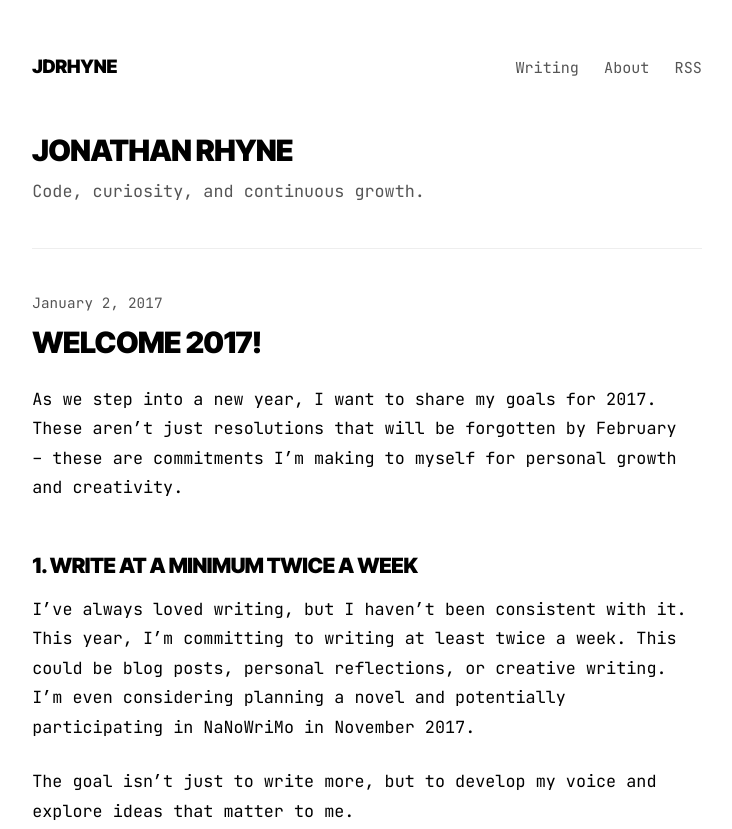
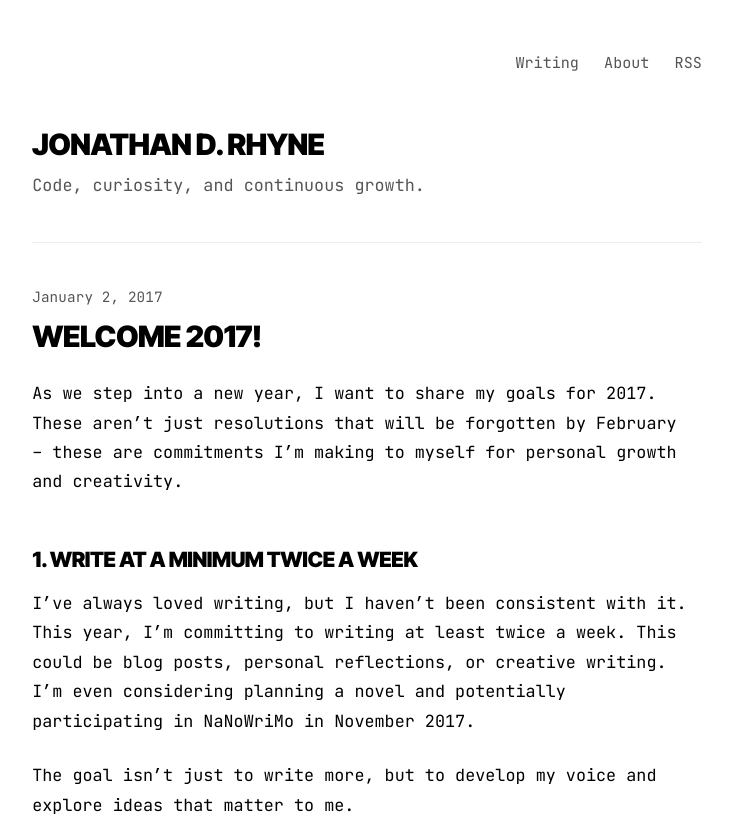
Before and after one commit to jdrhyne/jdrhyne-me, an Astro site: page / in a window 1280 px wide. Shown: the top 829 px of the page, without its empty margins (273-1005 px from the left). Built offline with nearby package versions, Linux system fonts and the light colour scheme; Astro itself is replaced by a stand-in of ours.

Commit message:
Homepage: full name + tagline, hide JDRHYNE logo

```diff
--- a/src/components/Header.astro
+++ b/src/components/Header.astro
@@ -1,8 +1,9 @@
 ---
+const isHome = Astro.url.pathname === '/';
 ---
 
 <header>
-  <a href="/" class="logo">JDRHYNE</a>
+  {!isHome && <a href="/" class="logo">JDRHYNE</a>}
   <nav>
     <a href="/thoughts">Writing</a>
     <a href="/about">About</a>
@@ -25,7 +26,7 @@
     letter-spacing: -0.01em;
   }
 
-  nav { display: flex; gap: 1.5rem; font-size: 0.9rem; }
+  nav { display: flex; gap: 1.5rem; font-size: 0.9rem; margin-left: auto; }
   nav a { text-decoration: none; color: var(--gray); }
   nav a:hover { color: var(--black); }
 </style>
--- a/src/pages/index.astro
+++ b/src/pages/index.astro
@@ -16,7 +16,7 @@ const { Content } = await latestPost.render();
 
 <Layout title={config.title} description={config.description}>
   <section class="intro">
-    <h1>JONATHAN RHYNE</h1>
+    <h1>JONATHAN D. RHYNE</h1>
     <p>Code, curiosity, and continuous growth.</p>
   </section>
 
```
